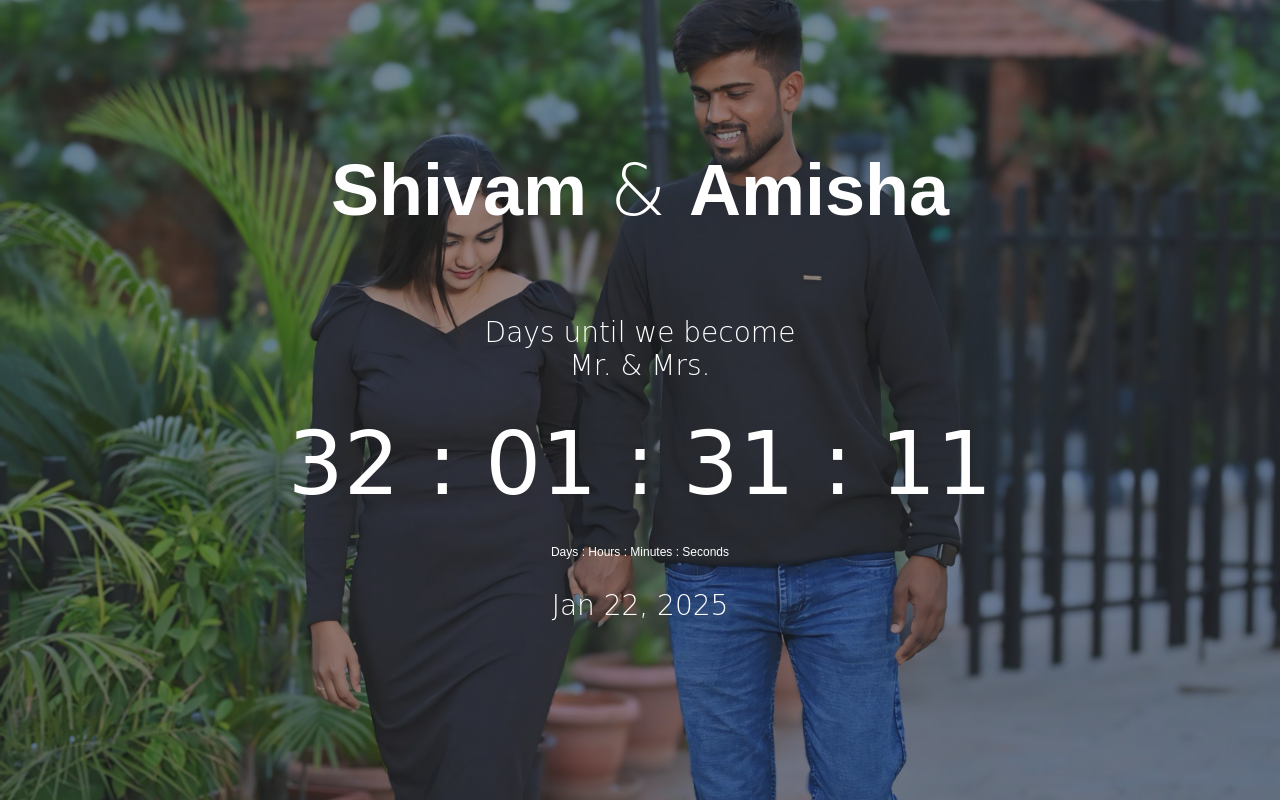
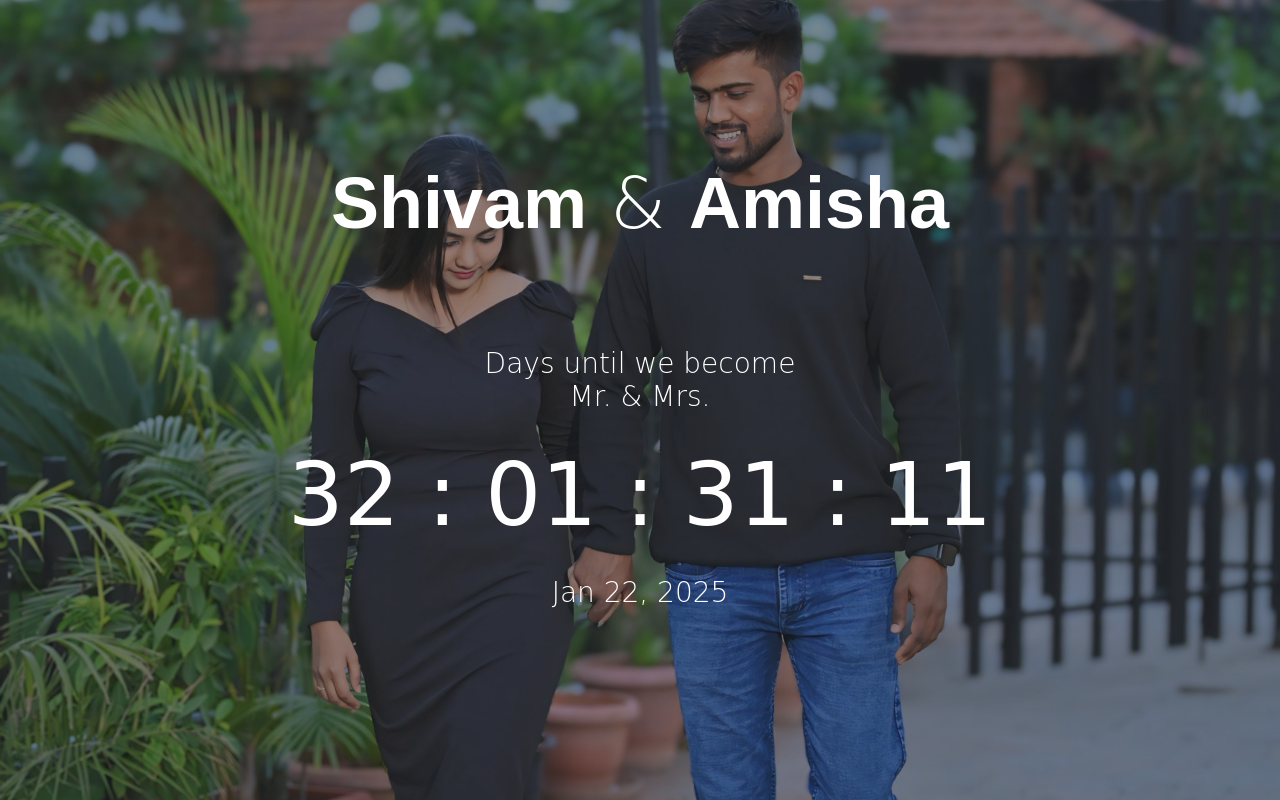
Before and after one commit to shivami22/shivami22.github.io, a plain HTML site: page index.html in a window 1280 px wide. Drawn offline with Linux system fonts and the light colour scheme.

Commit message:
Add files via upload

```diff
--- a/index.html
+++ b/index.html
@@ -15,10 +15,10 @@
       <br>
       <br>
       <br>
+      <br>
       <h2>Days until we become <br> Mr. & Mrs.</h2>
       <h2></h2>
       <div class="countdown">00 : 00 : 00 : 00</div>
-      <h3>Days : Hours : Minutes : Seconds</h3>
       <h2>Jan 22, 2025</h2>
     </div>
   </header>
```
